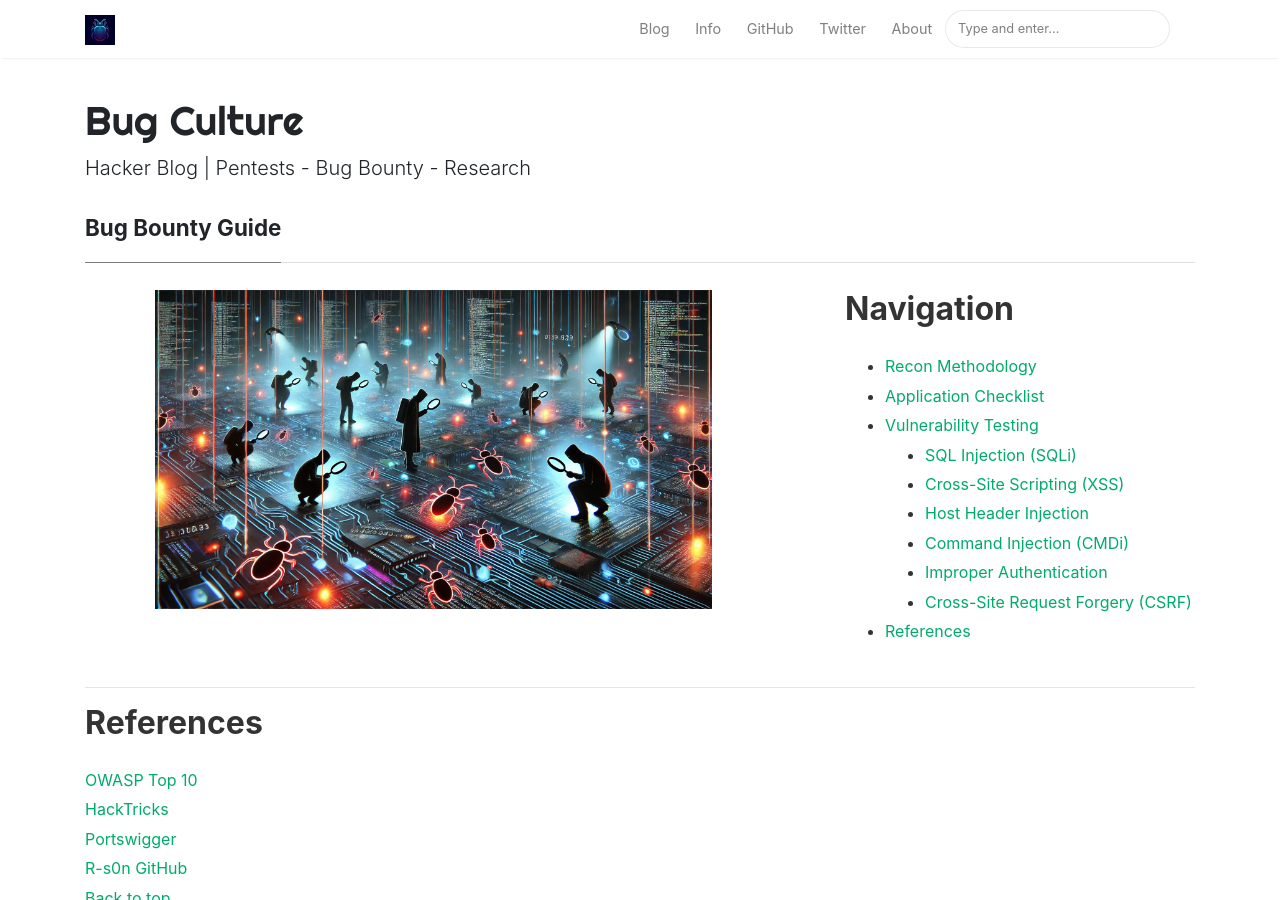
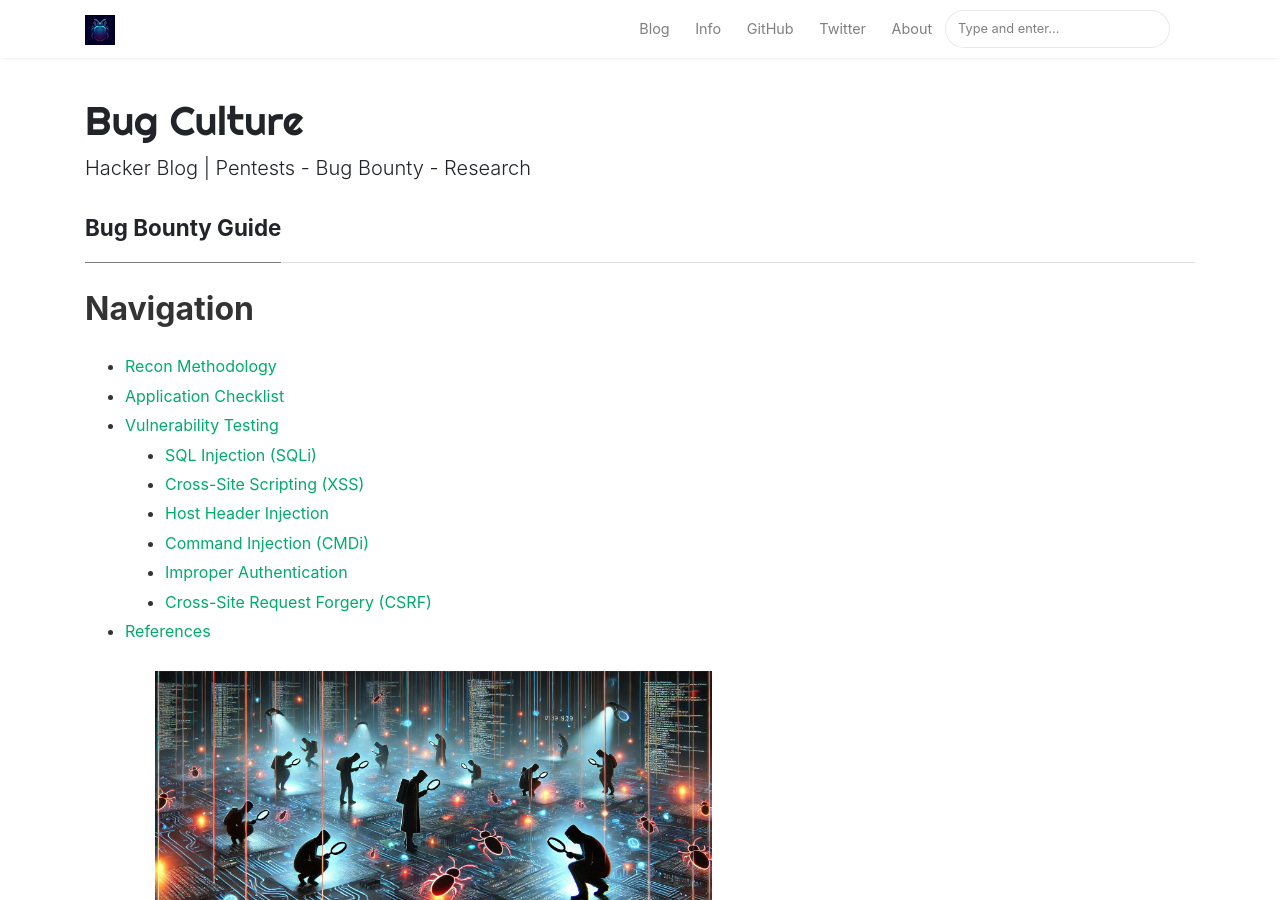
Before and after one commit to Turbul3nce/Turbul3nce.github.io, a Jekyll site: the page built from _pages/info.md, in a window 1280 px wide and 900 px high. Built offline with Jekyll 4.4.1, drawn with Linux system fonts in a browser that asks for light colours; nearby versions of some CDN libraries.

Commit message:
Update info.md

```diff
--- a/_pages/info.md
+++ b/_pages/info.md
@@ -4,19 +4,6 @@ title: Bug Bounty Guide
 permalink: /info
 comments: false
 ---
-
-<div class="row justify-content-between">
-<div class="col-md-8 pr-5">
-
-<p align="center">
-  <img src="../assets/images/Hunting-for-Bugs.png" alt="bug-hunting" title="Bug Hunting" width="80%" />
-</p>
-
-</div>
-
-<div class="col-md-4">
-
-<div class="sticky-top sticky-top-80">
 
 <h2>Navigation</h2>
 <ul>
@@ -36,6 +23,18 @@ comments: false
   <li><a href="#references">References</a></li>
 </ul>
 
+<div class="row justify-content-between">
+<div class="col-md-8 pr-5">
+
+<p align="center">
+  <img src="../assets/images/Hunting-for-Bugs.png" alt="bug-hunting" title="Bug Hunting" width="80%" />
+</p>
+
+</div>
+
+<div class="col-md-4">
+
+<div class="sticky-top sticky-top-80">
 
 </div>
 </div>
```
